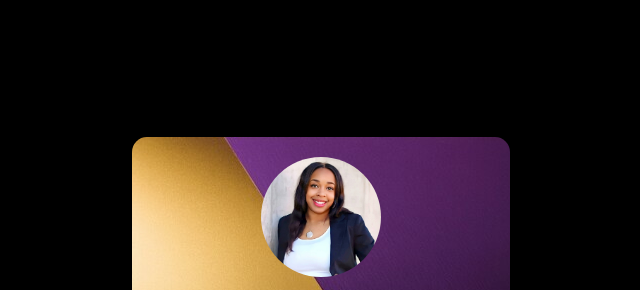
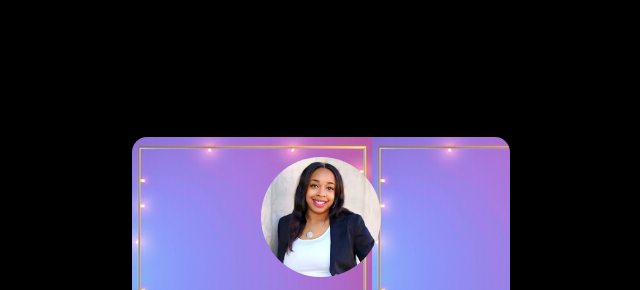
Before and after one commit to Apotts00/web115, a plain HTML site: page adriennepotts.html in a window 1280 px wide. Shown: the part 82-372 px from the top of the page, without its empty margins (319-959 px from the left). Drawn offline with Linux system fonts and the light colour scheme.

Commit message:
Update adriennepotts.html

```diff
--- a/adriennepotts.html
+++ b/adriennepotts.html
@@ -32,7 +32,7 @@
             box-shadow: 0px 4px 10px rgba(0, 0, 0, 0.2);
             padding: 20px;
             background-color: #390870;
-            background-image: url("images/back4.jpg");
+            background-image: url("images/back5.jpg");
         }
 
         .profile-pic {
```
